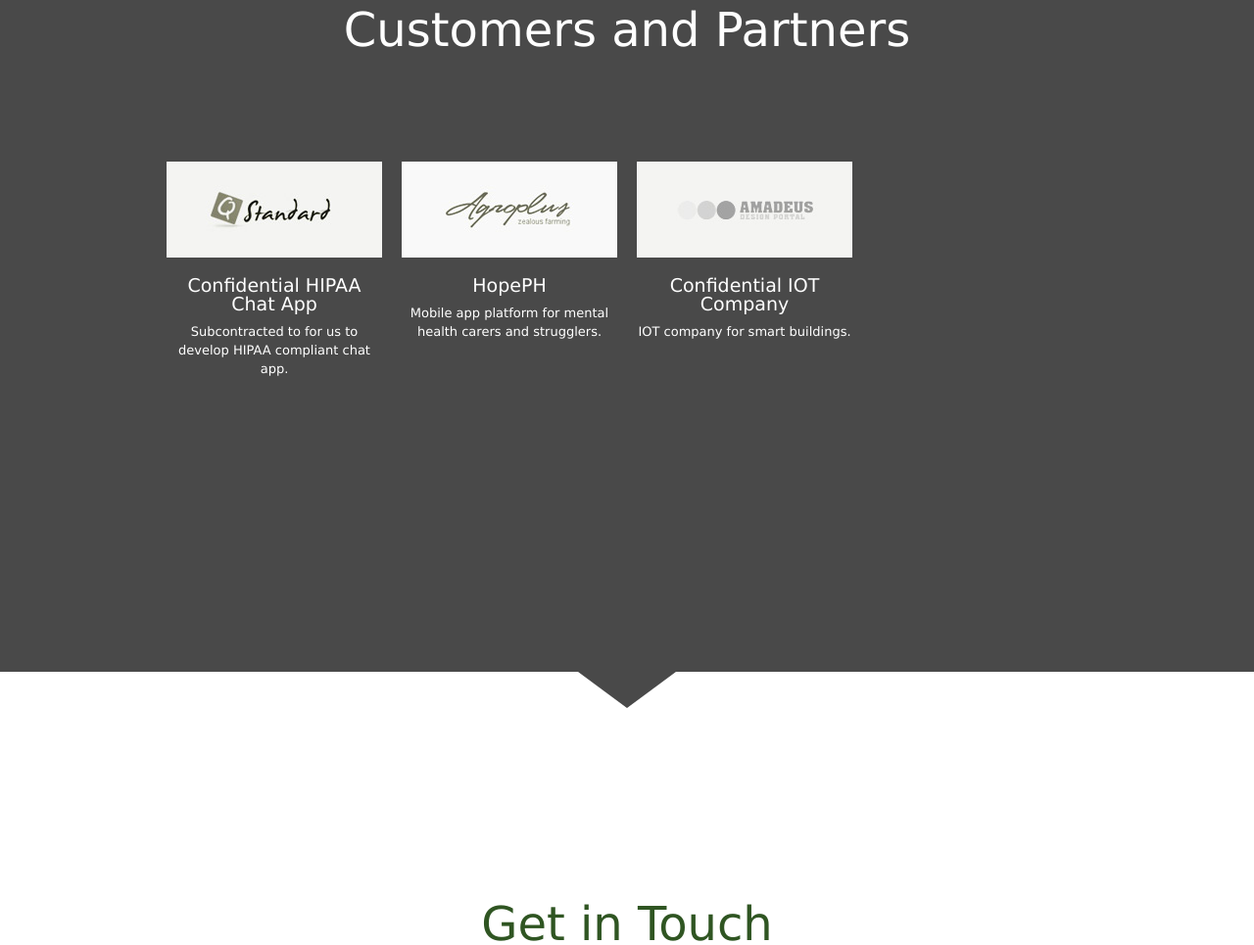
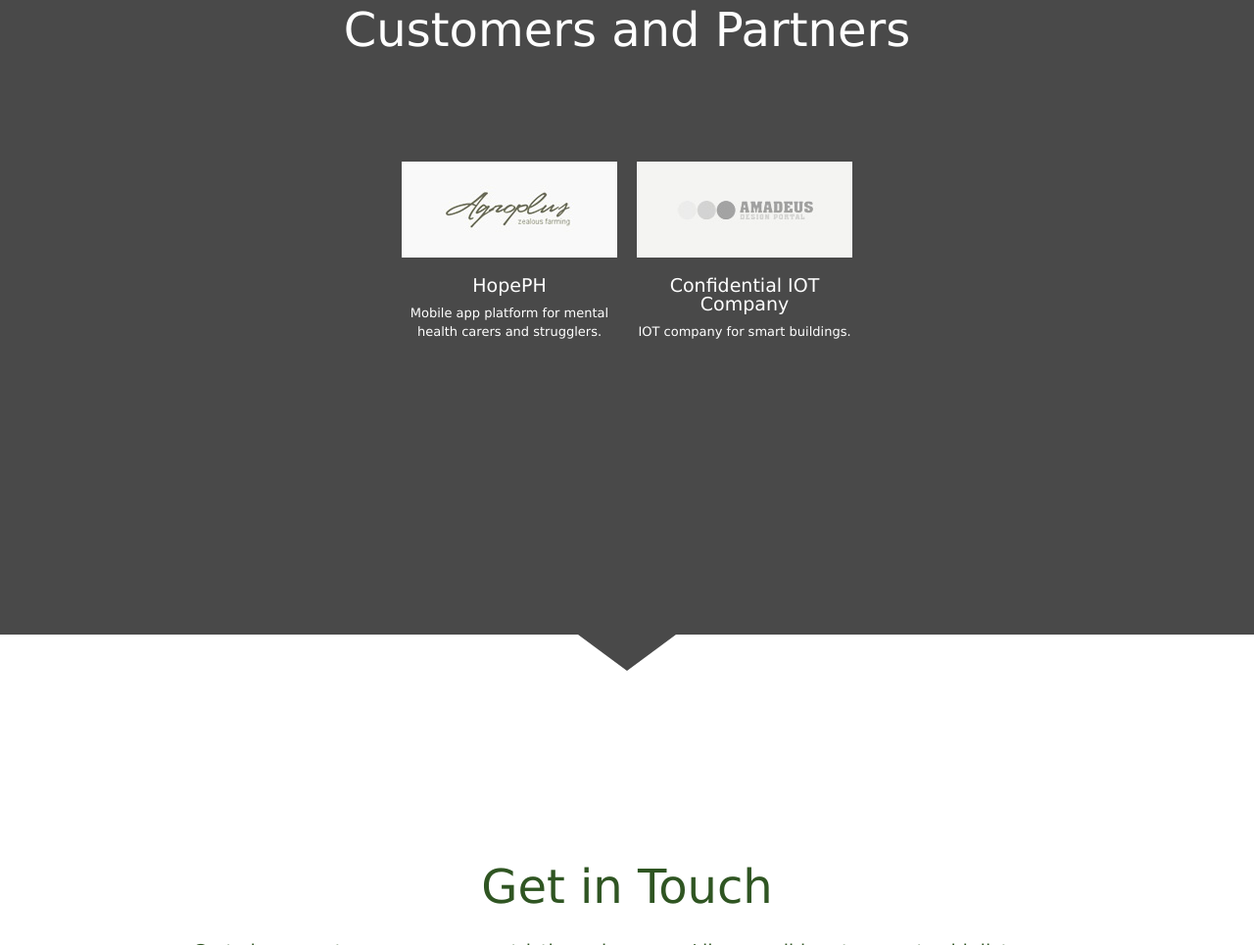
Before and after one commit to HopePH/PCube, a plain HTML site: page index.html in a window 1280 px wide. Shown: the part 2063-3028 px from the top of the page at 98% size. Drawn offline with Linux system fonts and the light colour scheme.

Commit message:
remhipapp

```diff
--- a/index.html
+++ b/index.html
@@ -174,8 +174,8 @@
             </div>
             <div class="companies">
                 <div class="grid_3">
-                    <img src="images/logo1.jpg" alt="">
-                    <div class="text1">Confidential HIPAA Chat App</div> Subcontracted to for us to develop HIPAA compliant chat app.
+                    <!--<img src="images/logo1.jpg" alt="">
+                    <div class="text1">Confidential HIPAA Chat App</div> Subcontracted to for us to develop HIPAA compliant chat app.-->
                     <br>
                 </div>
                 <div class="grid_3">
```
